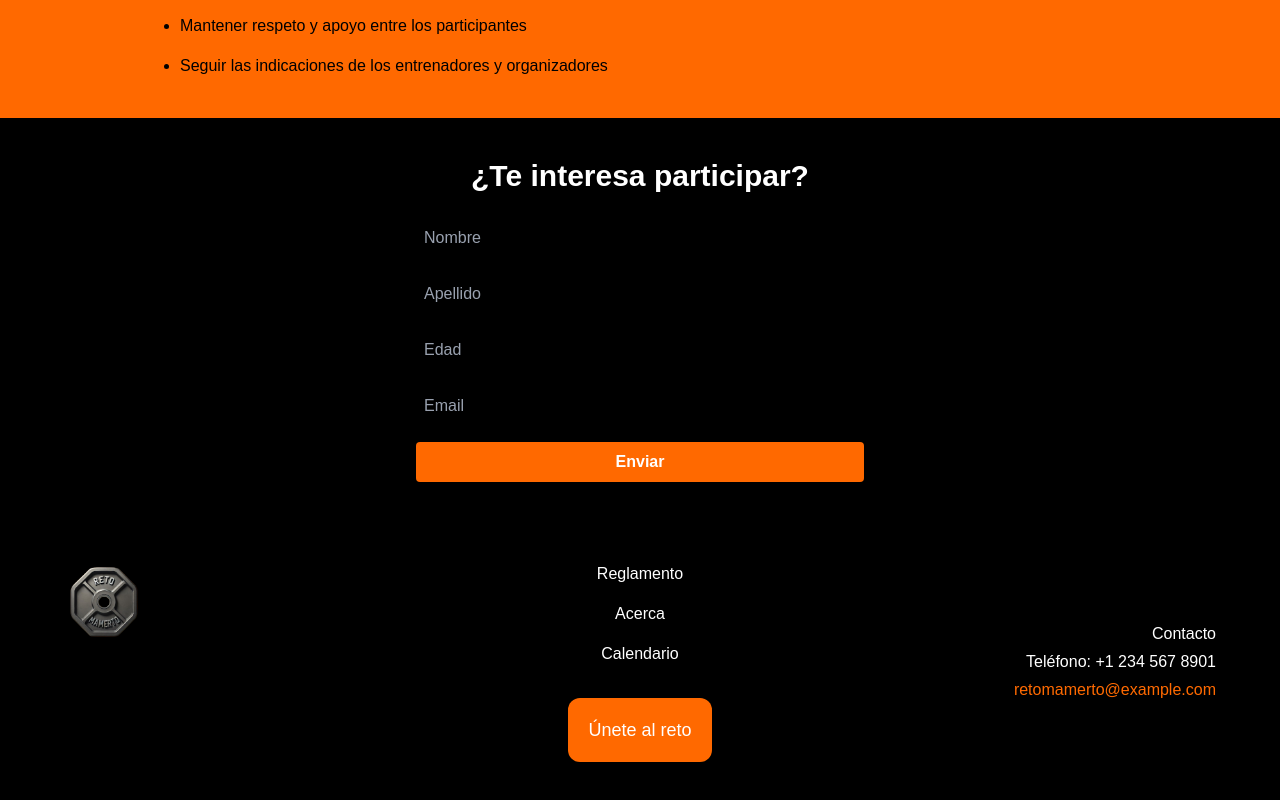
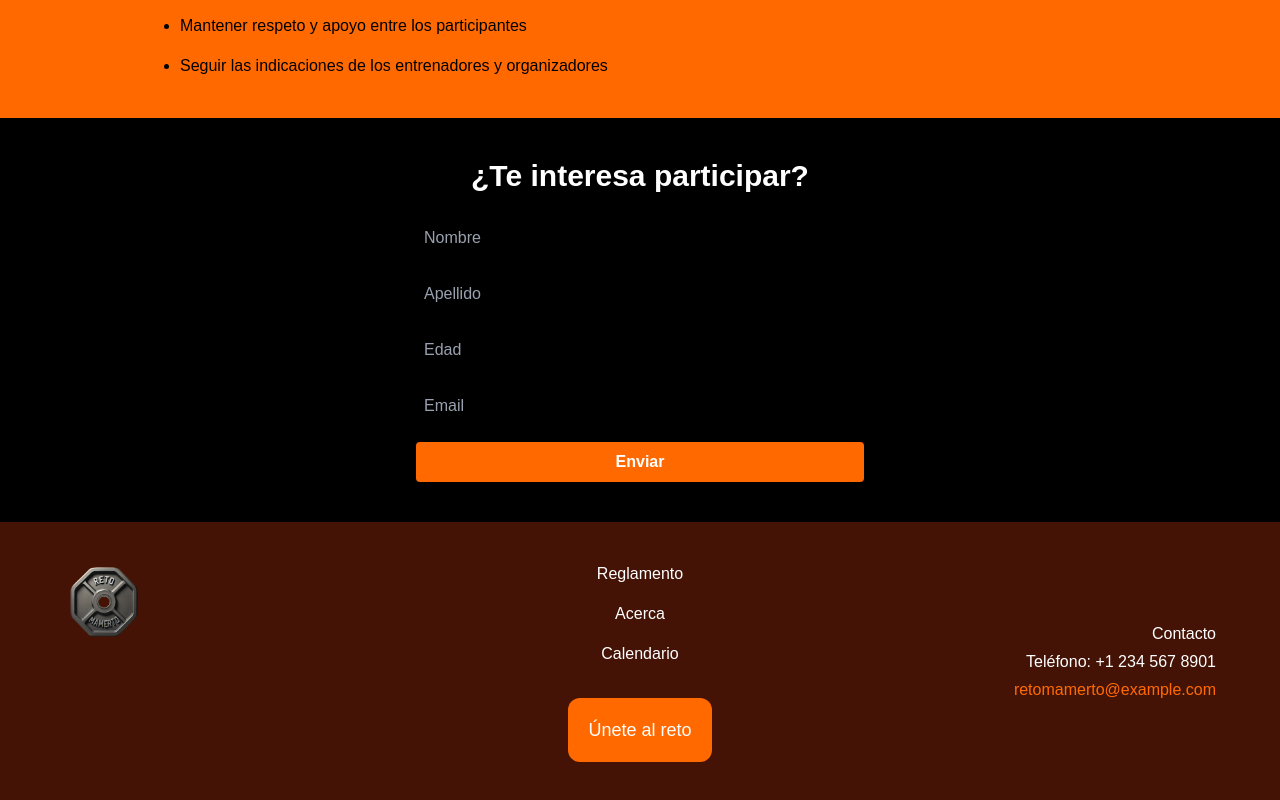
Before and after one commit to ricardogomez1999/retomamerto, a Next.js app: page /rules in a window 1280 px wide. Shown: the part 1822-2622 px from the top of the page. Built offline with nearby package versions, Linux system fonts and the light colour scheme.

Commit message:
new changes

```diff
--- a/app/components/Footer.tsx
+++ b/app/components/Footer.tsx
@@ -5,7 +5,7 @@ import Link from "next/link";
 
 export default function Footer() {
   return (
-    <footer className="bg-black text-white py-10">
+    <footer className=" bg-orange-950 text-white py-10">
       <div className="max-w-6xl mx-auto grid grid-cols-1 md:grid-cols-3 gap-8">
         <div className="flex justify-center md:justify-start">
           <Logo />
@@ -16,7 +16,10 @@ export default function Footer() {
         <div className="flex flex-col items-center md:items-end justify-center gap-1">
           <p className="font-light">Contacto</p>
           <p>Teléfono: +1 234 567 8901</p>
-          <Link href="mailto:retomamerto@example.com" className="text-orange-500">
+          <Link
+            href="mailto:retomamerto@example.com"
+            className="text-orange-500"
+          >
             retomamerto@example.com
           </Link>
         </div>
```
Also changed, not shown: app/components/RulesComponents/ContactFormSection.tsx (+2 -6 lines).
